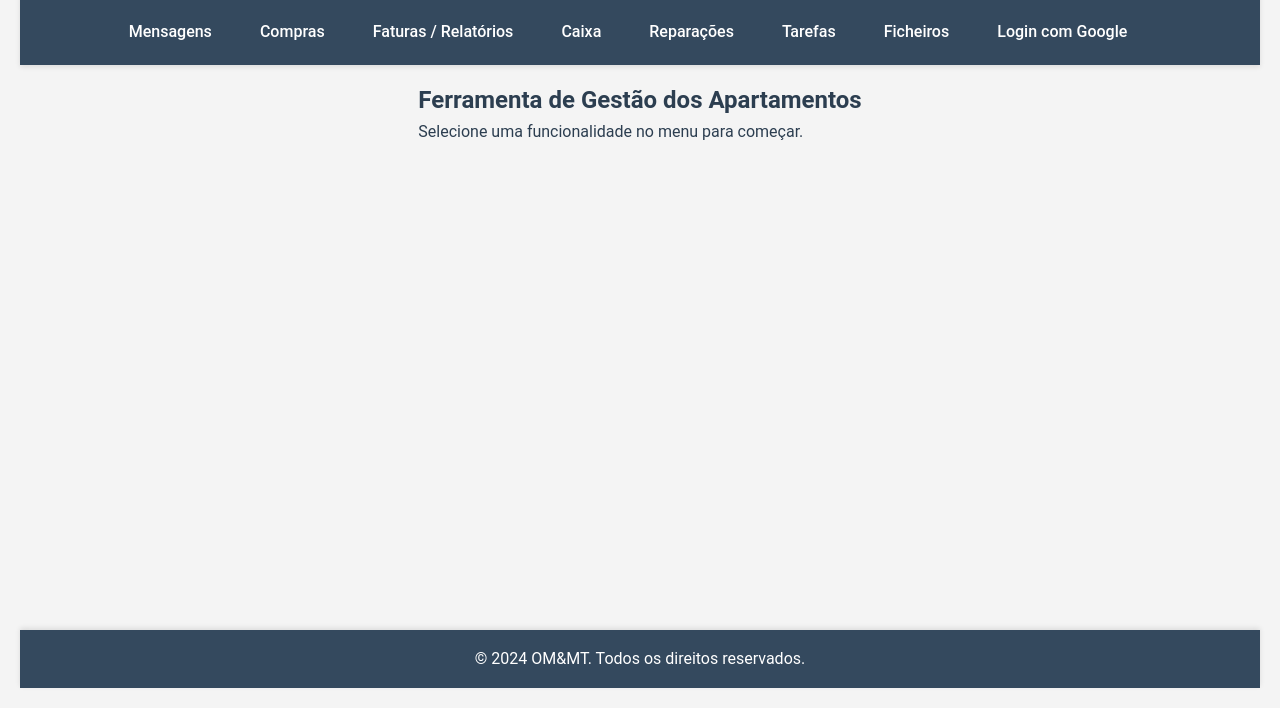
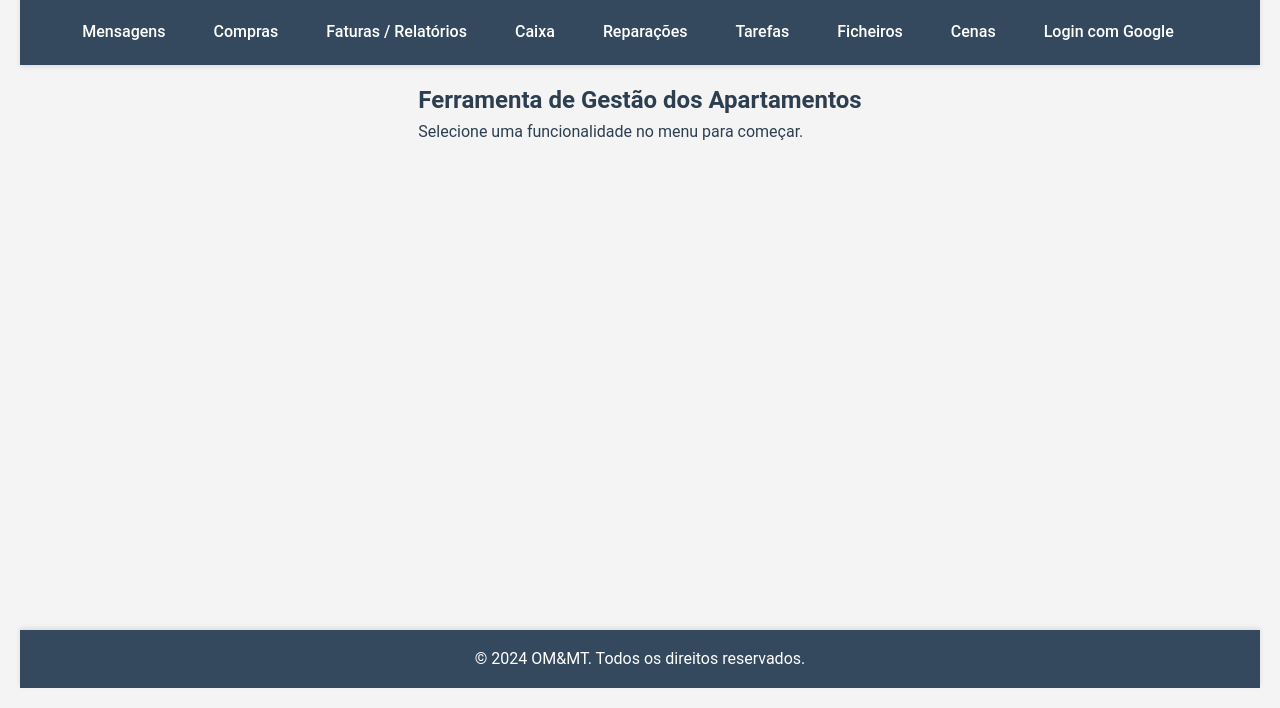
Before and after one commit to migbit/app, a plain HTML site: page index.html in a window 1280 px wide. Shown: the part 92-800 px from the top of the page. Drawn offline with Linux system fonts and the light colour scheme; no server answers.

Commit message:
cenas header

```diff
--- a/index.html
+++ b/index.html
@@ -25,6 +25,7 @@
                 <li><a href="reparações.html">Reparações</a></li>
                 <li><a href="tarefas.html">Tarefas</a></li>
                 <li><a href="ficheiros.html">Ficheiros</a></li>
+                <li><a href="cenas.html">Cenas</a></li>
                 <!-- Botões de login/logout -->
                 <li><a href="#" id="login-btn">Login com Google</a></li>
                 <li><a href="#" id="logout-btn" style="display:none;">Logout</a></li>
```
Also changed, not shown: modules/caixa.html (+1 -0 lines), modules/cenas.html (+1 -0 lines), modules/compras.html (+1 -0 lines), modules/faturas.html (+1 -0 lines), modules/ficheiros.html (+1 -0 lines), modules/mensagens.html (+1 -0 lines), modules/reparações.html (+1 -0 lines), modules/tarefas.html (+1 -0 lines).
